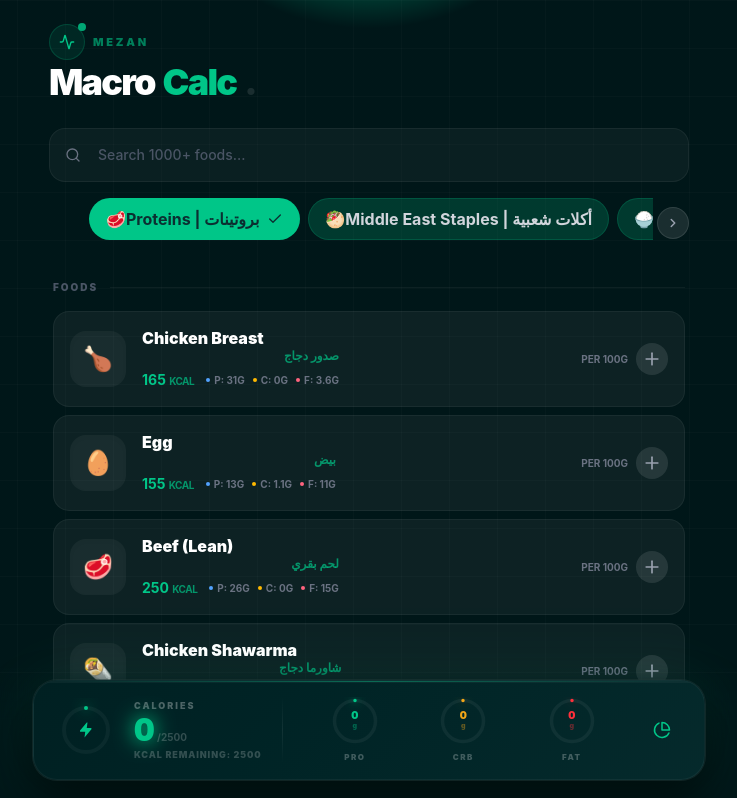
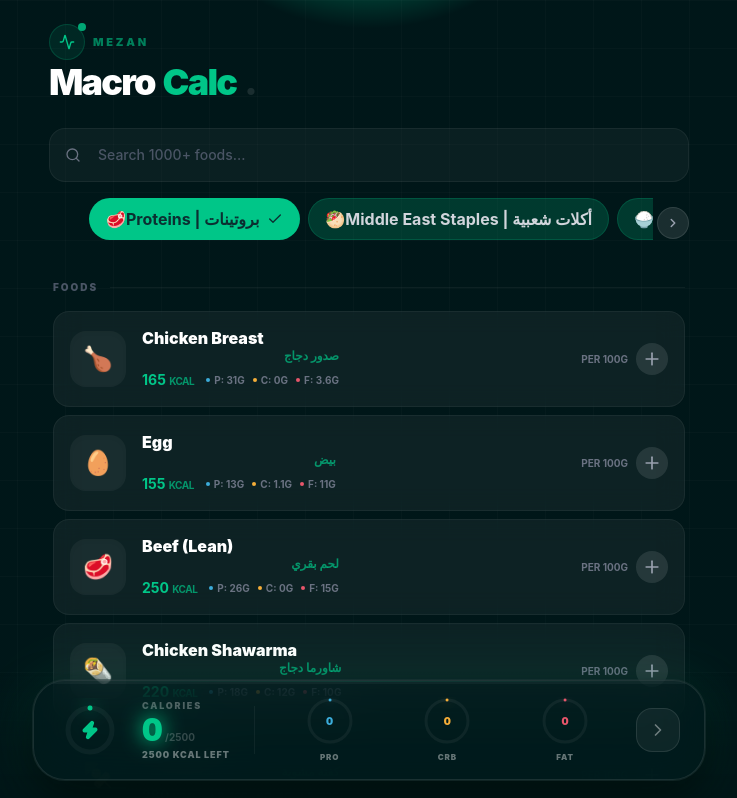
Before and after one commit to amallhalim/mezan, a Next.js app: page /calculator in a window 1280 px wide. Shown: the top 798 px of the page, without its empty margins (271-1008 px from the left). Built offline with nearby package versions, Linux system fonts and the light colour scheme.

Commit message:
feat: implement calculator UI with macro visualization, ingredient summary, and dark mode theming

```diff
--- a/app/(pages)/calculator/FoodCard.tsx
+++ b/app/(pages)/calculator/FoodCard.tsx
@@ -6,7 +6,7 @@ export default function FoodCard({ food, onSelect, isSelected }: any) {
         <div
             onClick={() => onSelect(food)}
             className={`group relative flex flex-row justify-between items-center bg-white/5
-                hover:bg-white/10 border border-white/5 hover:border-primary/50
+                backdrop-blur-md hover:bg-white/10 border border-white/5 hover:border-primary/50
                 rounded-2xl m-1 p-4 transition-all cursor-pointer overflow-hidden
                 ${isSelected ? 'bg-primary/10 border-primary/40' : ''}`}
         >
@@ -22,9 +22,9 @@ export default function FoodCard({ food, onSelect, isSelected }: any) {
                     <div className='flex flex-wrap gap-x-3 gap-y-1 mt-2'>
                         <span className="text-primary font-bold text-sm">{food.caloriesPer100} <span className="text-[10px] opacity-70 uppercase tracking-tighter">kcal</span></span>
                         <div className="flex gap-2 text-[10px] font-bold text-gray-500 uppercase">
-                            <span className="flex items-center gap-1"><div className="size-1 rounded-full bg-blue-400" /> P: {food.proteinPer100}g</span>
-                            <span className="flex items-center gap-1"><div className="size-1 rounded-full bg-amber-400" /> C: {food.carbsPer100}g</span>
-                            <span className="flex items-center gap-1"><div className="size-1 rounded-full bg-rose-400" /> F: {food.fatPer100}g</span>
+                            <span className="flex items-center gap-1"><div className="size-1 rounded-full" style={{ backgroundColor: 'var(--protein)' }} /> P: {food.proteinPer100}g</span>
+                            <span className="flex items-center gap-1"><div className="size-1 rounded-full" style={{ backgroundColor: 'var(--carbs)' }} /> C: {food.carbsPer100}g</span>
+                            <span className="flex items-center gap-1"><div className="size-1 rounded-full" style={{ backgroundColor: 'var(--fat)' }} /> F: {food.fatPer100}g</span>
                         </div>
                     </div>
                 </div>
--- a/app/(pages)/calculator/page.tsx
+++ b/app/(pages)/calculator/page.tsx
@@ -9,6 +9,7 @@ import TotalMacrosFooter from '@/app/components/calculator/Layout/TotalMacrosFoo
 import AddedFoodsSummary from '@/app/components/calculator/Layout/AddedFoodsSummary';
 import QuickAdjustPanel from '@/app/components/calculator/Layout/QuickAdjustPanel';
 import ResultModal from '@/app/components/calculator/Layout/ResultModal';
+
 
 // Hooks & Store
 import { useMealSummary } from '@/app/hooks/useMealSummary';
@@ -126,6 +127,8 @@ export default function CalculatorPage() {
           setSelectedCategory={setSelectedCategory}
         />
 
+
+
         <FoodListSection
           filteredFoods={filteredFoods}
           searchQuery={searchQuery}
--- a/app/components/calculator/Layout/AddedFoodsSummary.tsx
+++ b/app/components/calculator/Layout/AddedFoodsSummary.tsx
@@ -30,7 +30,7 @@ export default function AddedFoodsSummary({ items, onRemove, onEdit, onClearAll
         {items.map((item, idx) => (
           <div
             key={`${item?.id}-${idx}`}
-            className="group relative flex items-center justify-between bg-white/5 hover:bg-white/[0.08] p-4 rounded-[1.5rem] border border-white/5 hover:border-white/10 transition-all animate-in slide-in-from-right duration-500"
+            className="group relative flex items-center justify-between bg-white/5 backdrop-blur-md hover:bg-white/[0.08] p-4 rounded-[1.5rem] border border-white/5 hover:border-white/10 transition-all animate-in slide-in-from-right duration-500"
             style={{ animationDelay: `${idx * 50}ms` }}
           >
             <div
--- a/app/components/calculator/Layout/TotalMacrosFooter.tsx
+++ b/app/components/calculator/Layout/TotalMacrosFooter.tsx
@@ -1,5 +1,6 @@
 "use client";
-import React, { useMemo } from 'react';
+import React from 'react';
+import { Zap, ChevronRight } from 'lucide-react';
 
 interface TotalMacrosFooterProps {
   totals: { calories: number; protein: number; carbs: number; fat: number };
@@ -8,12 +9,10 @@ interface TotalMacrosFooterProps {
 
 const GOALS = { calories: 2500, protein: 150, carbs: 300, fat: 80 };
 
-
-
 const MACROS = [
-  { key: 'protein' as const, label: 'Protein', short: 'PRO', color: 'var(--success)', glow: 'var(--primary-glow)', track: 'oklch(from var(--success) l c h / 0.1)' },
-  { key: 'carbs' as const, label: 'Carbs', short: 'CRB', color: 'var(--warning)', glow: 'oklch(from var(--warning) l c h / 0.4)', track: 'oklch(from var(--warning) l c h / 0.1)' },
-  { key: 'fat' as const, label: 'Fat', short: 'FAT', color: 'var(--error)', glow: 'oklch(from var(--error) l c h / 0.4)', track: 'oklch(from var(--error) l c h / 0.1)' },
+  { key: 'protein' as const, label: 'Protein', short: 'PRO', color: 'var(--protein)', glow: 'oklch(from var(--protein) l c h / 0.4)' },
+  { key: 'carbs' as const, label: 'Carbs', short: 'CRB', color: 'var(--carbs)', glow: 'oklch(from var(--carbs) l c h / 0.4)' },
+  { key: 'fat' as const, label: 'Fat', short: 'FAT', color: 'var(--fat)', glow: 'oklch(from var(--fat) l c h / 0.4)' },
 ];
 
 function ArcRing({ percent, color, glow, size = 48, stroke = 3.5 }: {
@@ -25,7 +24,7 @@ function ArcRing({ percent, color, glow, size = 48, stroke = 3.5 }: {
   const cx = size / 2, cy = size / 2;
 
   return (
-    <svg width={size} height={size} style={{ transform: 'rotate(-90deg)' }}>
+    <svg width={size} height={size} style={{ transform: 'rotate(-90deg)' }} className="shrink-0">
       <circle cx={cx} cy={cy} r={r} fill="none" stroke="rgba(255,255,255,0.05)" strokeWidth={stroke} />
       <circle
         cx={cx} cy={cy} r={r} fill="none"
@@ -46,25 +45,24 @@ export default function TotalMacrosFooter({ totals, onClick }: TotalMacrosFooter
   const calColor = isOver ? 'var(--error)' : 'var(--primary)';
   const calGlow = isOver ? 'var(--error)' : 'var(--primary-glow)';
 
-  // Donut arc for calories — big ring
   const R = 22, CIRC = 2 * Math.PI * R;
   const calDash = (calPct / 100) * CIRC;
 
   return (
-    <div className="fixed bottom-0 left-0 right-0 z-40 px-4 pb-5 pt-3 bg-atmospheric-fade">
+    <div className="fixed bottom-0 left-0 right-0 z-40 px-3 md:px-4 pb-4 md:pb-5 pt-2 bg-gradient-to-t from-background via-background/90 to-transparent">
       <div className="container mx-auto max-w-2xl">
         <div
           onClick={onClick}
-          className="card-container"
+          className="relative group bg-card/60 backdrop-blur-xl border border-white/10 rounded-[2rem] overflow-hidden transition-all hover:bg-card/80 cursor-pointer"
           style={{
-            boxShadow: `0 0 0 1px var(--border), 0 24px 48px rgba(0,0,0,0.6), 0 0 60px oklch(from ${calGlow} l c h / 0.1)`,
+            boxShadow: `0 0 0 1px var(--border), 0 24px 48px rgba(0,0,0,0.6), 0 0 60px oklch(from ${calGlow} l c h / 0.12)`,
           }}
         >
           {/* Top shimmer line */}
-          <div className="absolute top-0 left-6 right-6 h-px shimmer-horizontal" />
+          <div className="absolute top-0 left-6 right-6 h-px shimmer-horizontal opacity-30" />
 
-          {/* Calorie progress bar — ultra thin, full width */}
-          <div className="absolute top-0 left-0 right-0 h-[2px] bg-white/[0.04] overflow-hidden rounded-t-3xl">
+          {/* Calorie progress bar — ultra thin */}
+          <div className="absolute top-0 left-0 right-0 h-[3px] bg-white/[0.04] overflow-hidden rounded-t-3xl">
             <div
               className="h-full transition-all duration-1000 ease-out"
               style={{
@@ -77,85 +75,73 @@ export default function TotalMacrosFooter({ totals, onClick }: TotalMacrosFooter
             />
           </div>
 
-          <div className="flex items-center gap-4 px-5 py-4">
+          <div className="flex items-center gap-3 md:gap-5 px-4 md:px-6 py-2.5 md:py-4">
 
             {/* ── Big calorie donut ── */}
-            <div className="relative shrink-0 flex items-center justify-center" style={{ width: 64, height: 64 }}>
-              {/* Pulse ring when near goal */}
+            <div className="relative shrink-0 flex items-center justify-center size-12 md:size-16">
               {isNear && (
                 <span className="absolute inset-0 rounded-full border animate-ping opacity-10"
                   style={{ borderColor: calColor }} />
               )}
-              <svg width="64" height="64" style={{ position: 'absolute', transform: 'rotate(-90deg)' }}>
-                <circle cx="32" cy="32" r={R} fill="none" stroke="rgba(255,255,255,0.04)" strokeWidth="4" />
+              <svg viewBox="0 0 64 64" className="absolute size-full" style={{ transform: 'rotate(-90deg)' }}>
+                <circle cx="32" cy="32" r={R} fill="none" stroke="rgba(255,255,255,0.04)" strokeWidth="5" />
                 <circle cx="32" cy="32" r={R} fill="none"
-                  stroke={calColor} strokeWidth="4"
+                  stroke={calColor} strokeWidth="5"
                   strokeDasharray={`${calDash} ${CIRC}`}
                   strokeLinecap="round"
                   style={{
-                    filter: `drop-shadow(0 0 6px ${calGlow})`,
+                    filter: `drop-shadow(0 0 8px ${calGlow})`,
                     transition: 'stroke-dasharray 1s cubic-bezier(.4,0,.2,1)'
                   }}
                 />
               </svg>
-              {/* Inner icon */}
-              <div className="relative flex flex-col items-center justify-center"
-                style={{ color: calColor }}>
-                <svg width="18" height="18" viewBox="0 0 24 24" fill="currentColor">
-                  <path d="M13 2L4.09 12.79a1 1 0 0 0 .79 1.61H11l-1 7.6 8.92-10.8A1 1 0 0 0 18 9.4H13l1-7.4z" />
-                </svg>
+              <div className="relative flex flex-col items-center justify-center" style={{ color: calColor }}>
+                <Zap className="size-4 md:size-5 fill-current" />
               </div>
             </div>
 
             {/* ── Calorie numbers ── */}
             <div className="flex flex-col shrink-0">
-              <span className="text-[9px] font-black tracking-[0.22em] uppercase mb-0.5"
-                style={{ color: isOver ? 'var(--color-rose-500)' : 'rgba(255,255,255,0.3)' }}>
-                {isOver ? '⚠ Over goal' : 'Calories'}
+              <span className="text-[8px] md:text-[9px] font-black tracking-[0.2em] uppercase mb-0.5"
+                style={{ color: isOver ? 'var(--error)' : 'rgba(255,255,255,0.3)' }}>
+                {isOver ? '⚠ OVER' : 'Calories'}
               </span>
               <div className="flex items-baseline gap-1">
-                <span className="text-[2rem] font-black leading-none tabular-nums tracking-tighter"
+                <span className="text-xl md:text-[2rem] font-black leading-none tabular-nums tracking-tighter"
                   style={{ color: calColor, textShadow: `0 0 20px ${calGlow}` }}>
                   {totals.calories}
                 </span>
-                <span className="text-[10px] font-bold text-white/20">
+                <span className="text-[10px] font-bold text-white/20 hidden md:inline">
                   /{GOALS.calories}
                 </span>
               </div>
-              <span className="text-[9px] font-black tracking-widest uppercase mt-0.5"
-                style={{ color: 'rgba(255,255,255,0.2)' }}>
-                kcal remaining: {Math.max(GOALS.calories - totals.calories, 0)}
+              <span className="text-[8px] md:text-[9px] font-black tracking-widest uppercase mt-0.5 opacity-40 hidden md:block">
+                {Math.max(GOALS.calories - totals.calories, 0)} kcal left
               </span>
             </div>
 
             {/* Divider */}
-            <div className="w-px self-stretch mx-1"
-              style={{ background: 'linear-gradient(to bottom, transparent, rgba(255,255,255,0.07), transparent)' }}
-            />
+            <div className="w-px h-8 md:h-12 bg-white/5 mx-0.5 md:mx-1 shrink-0" />
 
             {/* ── Macro rings ── */}
-            <div className="flex-1 flex items-center justify-around gap-1">
+            <div className="flex-1 flex items-center justify-around gap-2 md:gap-4 overflow-hidden">
               {MACROS.map(m => {
                 const val = totals[m.key];
                 const goal = GOALS[m.key];
                 const pct = Math.min((val / goal) * 100, 100);
 
                 return (
-                  <div key={m.key} className="flex flex-col items-center gap-1.5">
-                    {/* Arc ring + value overlay */}
-                    <div className="relative flex items-center justify-center">
-                      <ArcRing percent={pct} color={m.color} glow={m.glow} size={48} stroke={3.5} />
-                      <div className="absolute flex flex-col items-center justify-center">
-                        <span className="text-[11px] font-black leading-none tabular-nums"
+                  <div key={m.key} className="flex flex-col items-center gap-1 md:gap-1.5 shrink-0">
+                    <div className="relative flex items-center justify-center size-9 md:size-12">
+                      <ArcRing percent={pct} color={m.color} glow={m.glow} size={48} stroke={3} />
+                      <div className="absolute flex items-center justify-center">
+                        <span className="text-[10px] md:text-[11px] font-black leading-none tabular-nums"
                           style={{ color: m.color }}>
                           {Math.round(val)}
                         </span>
-                        <span className="text-[7px] font-black opacity-40" style={{ color: m.color }}>g</span>
                       </div>
                     </div>
-                    {/* Label */}
-                    <span className="text-[8px] font-black tracking-[0.18em] uppercase"
-                      style={{ color: 'rgba(255,255,255,0.25)' }}>
+                    <span className="text-[7px] md:text-[8px] font-black tracking-[0.1em] uppercase opacity-40">
                       {m.short}
                     </span>
                   </div>
@@ -164,16 +150,8 @@ export default function TotalMacrosFooter({ totals, onClick }: TotalMacrosFooter
             </div>
 
             {/* ── CTA button ── */}
-            <div className="shrink-0 flex items-center justify-center size-11 rounded-2xl transition-all duration-200 group-hover:scale-105"
-              style={{
-                background: `linear-gradient(135deg, ${calColor}22, ${calColor}11)`,
-                border: `1px solid ${calColor}30`,
-              }}>
-              <svg width="18" height="18" viewBox="0 0 24 24" fill="none"
-                stroke={calColor} strokeWidth="2" strokeLinecap="round" strokeLinejoin="round">
-                <path d="M21.21 15.89A10 10 0 1 1 8 2.83" />
-                <path d="M22 12A10 10 0 0 0 12 2v10z" />
-              </svg>
+            <div className="shrink-0 flex items-center justify-center size-9 md:size-11 rounded-xl md:rounded-2xl transition-all duration-200 group-hover:bg-primary/20 bg-white/5 border border-white/10">
+              <ChevronRight className="size-4 md:size-5 text-white/40 group-hover:text-primary group-hover:translate-x-0.5 transition-all" />
             </div>
 
           </div>
--- a/app/lib/calculatorUtils.ts
+++ b/app/lib/calculatorUtils.ts
@@ -13,8 +13,8 @@ export const calculateNutrients = (
   // FR-009: Cap food weight inputs at 5000g
   const cappedAmount = Math.min(amount, 5000);
 
-  // If it's a piece/unit/sugar, we multiply amount by weightPerUnit to get total weight
-  const isPieceType = food.sizeType === 'UNIT' || food.sizeType === 'SUGAR';
+  // If it's a piece/unit/sugar/spoon, we multiply amount by weightPerUnit to get total weight
+  const isPieceType = food.sizeType === 'UNIT' || food.sizeType === 'SUGAR' || food.sizeType === 'SPOON';
   const effectiveWeight = isPieceType && food.weightPerUnit
     ? cappedAmount * food.weightPerUnit
     : (isPieceType ? cappedAmount * 100 : cappedAmount);
--- a/app/styles/dark.css
+++ b/app/styles/dark.css
@@ -37,4 +37,9 @@
   --warning: oklch(0.78 0.16 75);
   --error: oklch(0.65 0.24 25);
   --info: oklch(0.7 0.15 230);
+
+  /* --- MACROS --- */
+  --protein: var(--macro-protein);
+  --carbs: var(--macro-carbs);
+  --fat: var(--macro-fat);
 }
--- a/app/styles/tokens.css
+++ b/app/styles/tokens.css
@@ -16,6 +16,11 @@
   --facebook: #1877F2;
   --whatsapp: #25D366;
 
+  /* 4. MACRO COLORS */
+  --macro-protein: oklch(0.7 0.12 230); /* Sky Blue */
+  --macro-carbs: oklch(0.8 0.15 75);   /* Amber */
+  --macro-fat: oklch(0.65 0.18 15);   /* Rose/Pink */
+
   /* 4. SPACING & RADIUS MAPPING */
   --spacing-xs: 4px;
   --spacing-sm: 8px;
```
Also changed, not shown: app/(pages)/home/page.tsx (+23 -0 lines), app/components/calculator/Common/MacroPieChart.tsx (added, +87 -0 lines), app/components/calculator/Layout/ResultModal.tsx (+106 -48 lines), app/components/calculator/PortionSelector/MacroNutrientStats.tsx (+4 -4 lines), app/lib/data.ts (+15 -4 lines).
